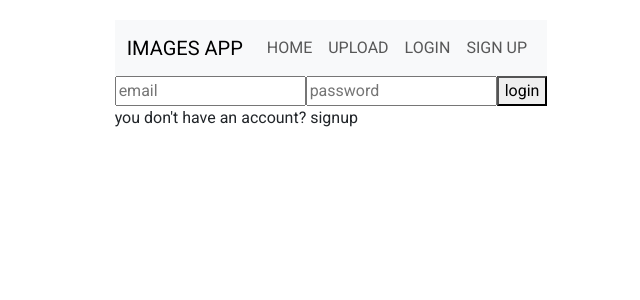
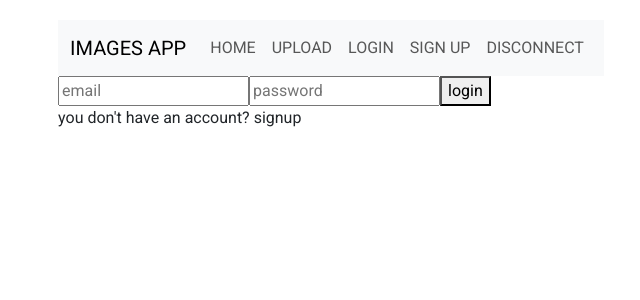
Before and after one commit to GreenField-Project-Image-Prompt/greenfieldproject, a React (Vite) app in the folder greenfield_Client/: page / in a window 1280 px wide. Shown: the top 300 px of the page, without its empty margins (309-949 px from the left). Built offline with nearby package versions, Linux system fonts and the light colour scheme.

Commit message:
disconncet working

```diff
--- a/greenfield_Client/src/components/Navbar.jsx
+++ b/greenfield_Client/src/components/Navbar.jsx
@@ -4,6 +4,10 @@ import Navbar from "react-bootstrap/Navbar";
 import NavDropdown from "react-bootstrap/NavDropdown";
 
 function Header() {
+  function disconnect() {
+    localStorage.removeItem("token"); //it just delete token and navigate to "/"
+    navigate("/");
+  }
   return (
     <Navbar
       expand="lg"
@@ -21,6 +25,7 @@ function Header() {
             <Nav.Link href="/upload">UPLOAD</Nav.Link>
             <Nav.Link href="/">LOGIN</Nav.Link>
             <Nav.Link href="/signup">SIGN UP</Nav.Link>
+            <Nav.Link onClick={disconnect}>DISCONNECT</Nav.Link>
             {/* <NavDropdown title="IMAGES" id="basic-nav-dropdown">
               <NavDropdown.Item href="/upload">UPLOAD</NavDropdown.Item>
               <NavDropdown.Item href="/Home">HOME</NavDropdown.Item>
```
